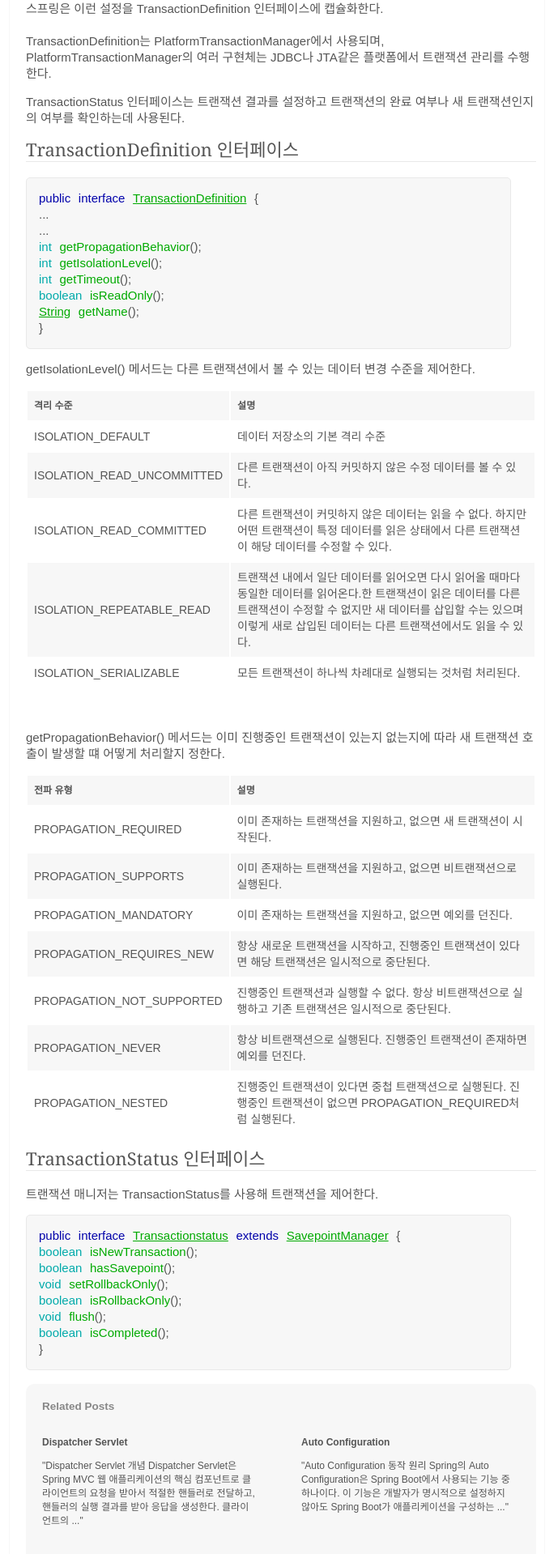
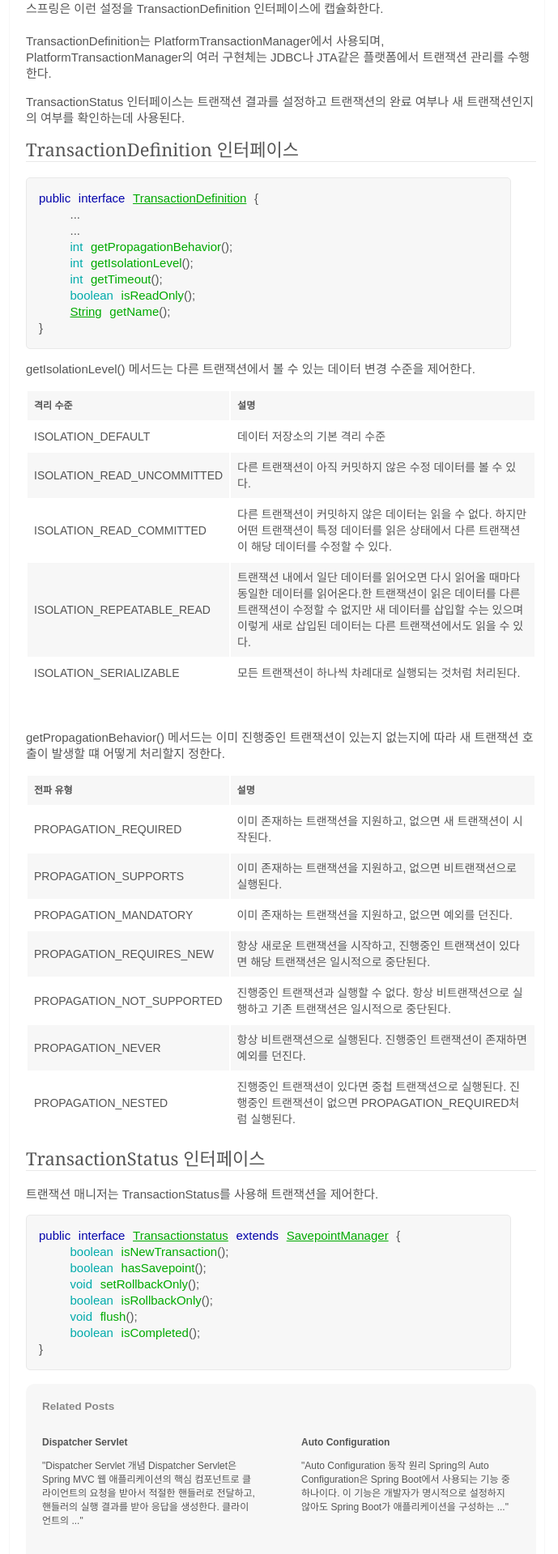
Before and after one commit to MALLLAG/MALLLAG.github.io, a Jekyll site: the page built from _posts/2023-03-12-Transaction.md, in a window 1280 px wide. Shown: the part 2219-4138 px from the top of the page at 81% size, without its empty margins (298-987 px from the left). Built offline with Jekyll 4.4.1, drawn with Linux system fonts in a browser that asks for light colours; comment, search, counter and statistics services are not loaded.

Commit message:
Update Style.css

```diff
--- a/assets/css/Style.css
+++ b/assets/css/Style.css
@@ -202,7 +202,7 @@ pre code {
     font-family: Consolas, 'Courier New', Courier, monospace;
     display: inline-block;
     overflow: auto !important;
-    white-space: pre-line !important;
+    white-space: pre !important;
     word-wrap: break-word !important;
     padding: 15px 15px  15px 15px;
     vertical-align:middle;
```
